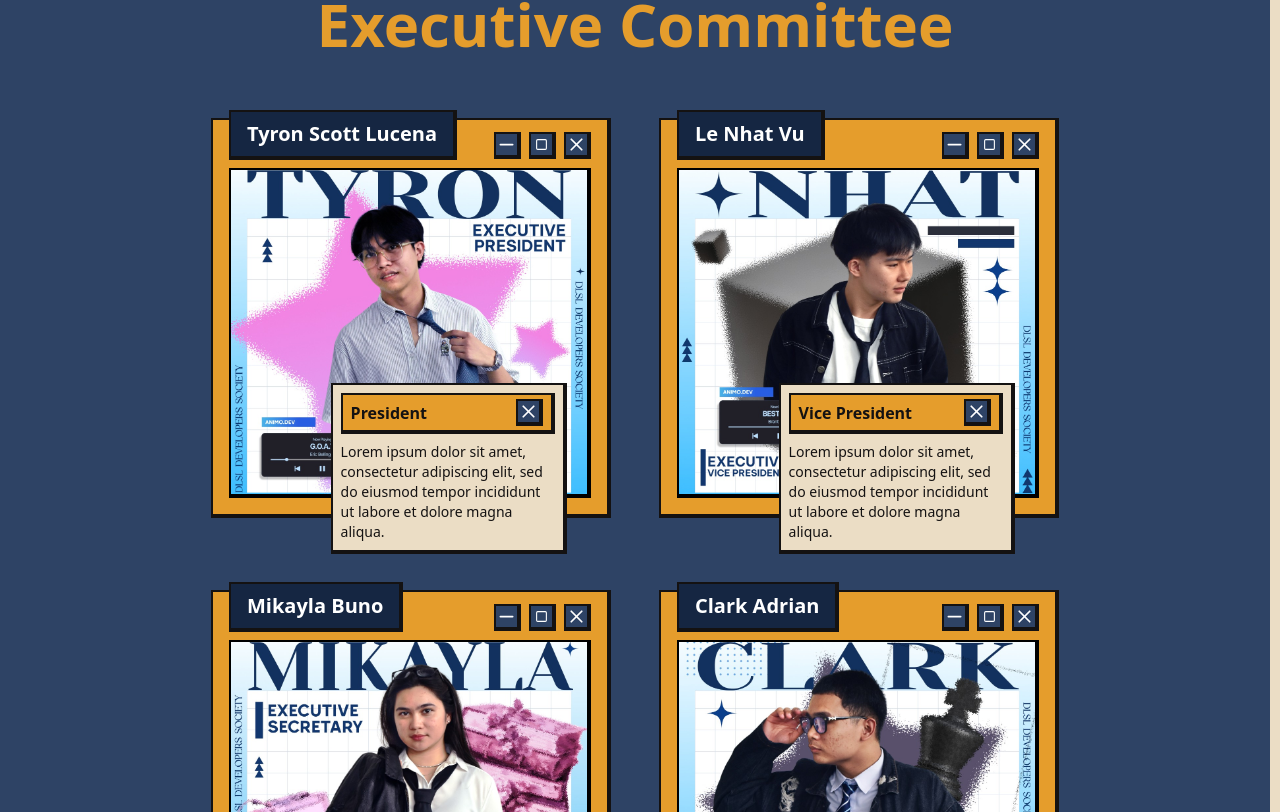
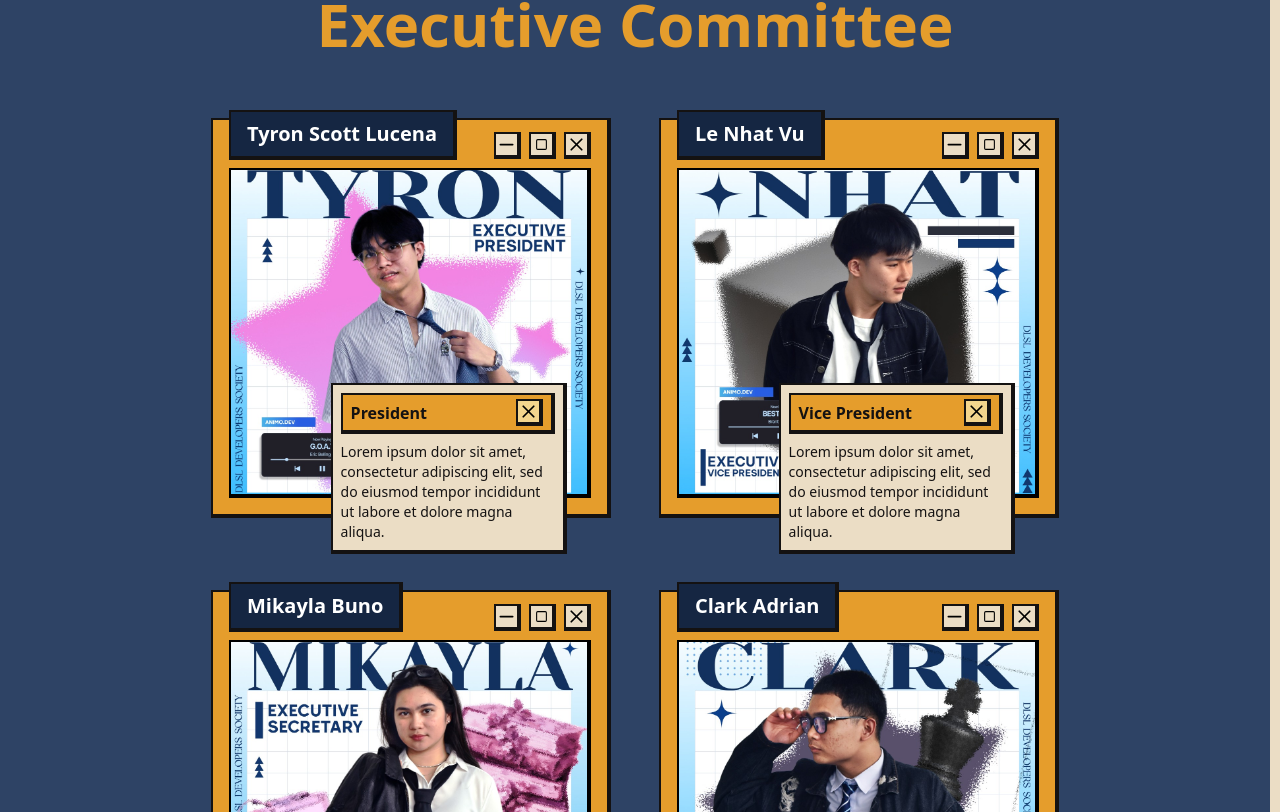
Before and after one commit to dlsl-animodev/project-launchpad, a Next.js app: page / in a window 1280 px wide. Shown: the part 5788-6600 px from the top of the page. Built offline with nearby package versions, Linux system fonts and the light colour scheme.

Commit message:
style(frontend) change color of the officer-window controls

```diff
--- a/components/meet-the-team/officer-window.tsx
+++ b/components/meet-the-team/officer-window.tsx
@@ -31,19 +31,19 @@ const OfficerWindow: React.FC<OffierWindowProps> = ({ officer, delay }) => {
             <div className="absolute top-3 right-4 z-50">
                 <div className="flex gap-2 items-center">
                     <Minus
-                        className="bg-accent  border-retro"
+                        className="bg-background  border-retro"
                         size={27}
-                        color="white"
+                        color="black"
                     />
                     <Square
-                        className="bg-accent  border-retro p-1"
+                        className="bg-background  border-retro p-1"
                         size={27}
-                        color="white"
+                        color="black"
                     />
                     <X
-                        className="bg-accent  border-retro"
+                        className="bg-background  border-retro"
                         size={27}
-                        color="white"
+                        color="black"
                     />
                 </div>
             </div>
@@ -70,9 +70,9 @@ const OfficerWindow: React.FC<OffierWindowProps> = ({ officer, delay }) => {
                         {officer.role}
                     </p>
                     <X
-                        className="bg-accent  border-retro"
+                        className="bg-primary border-retro"
                         size={27}
-                        color="white"
+                        color="black"
                     />
                 </div>
                 <p className="text-sm mt-2">
```
